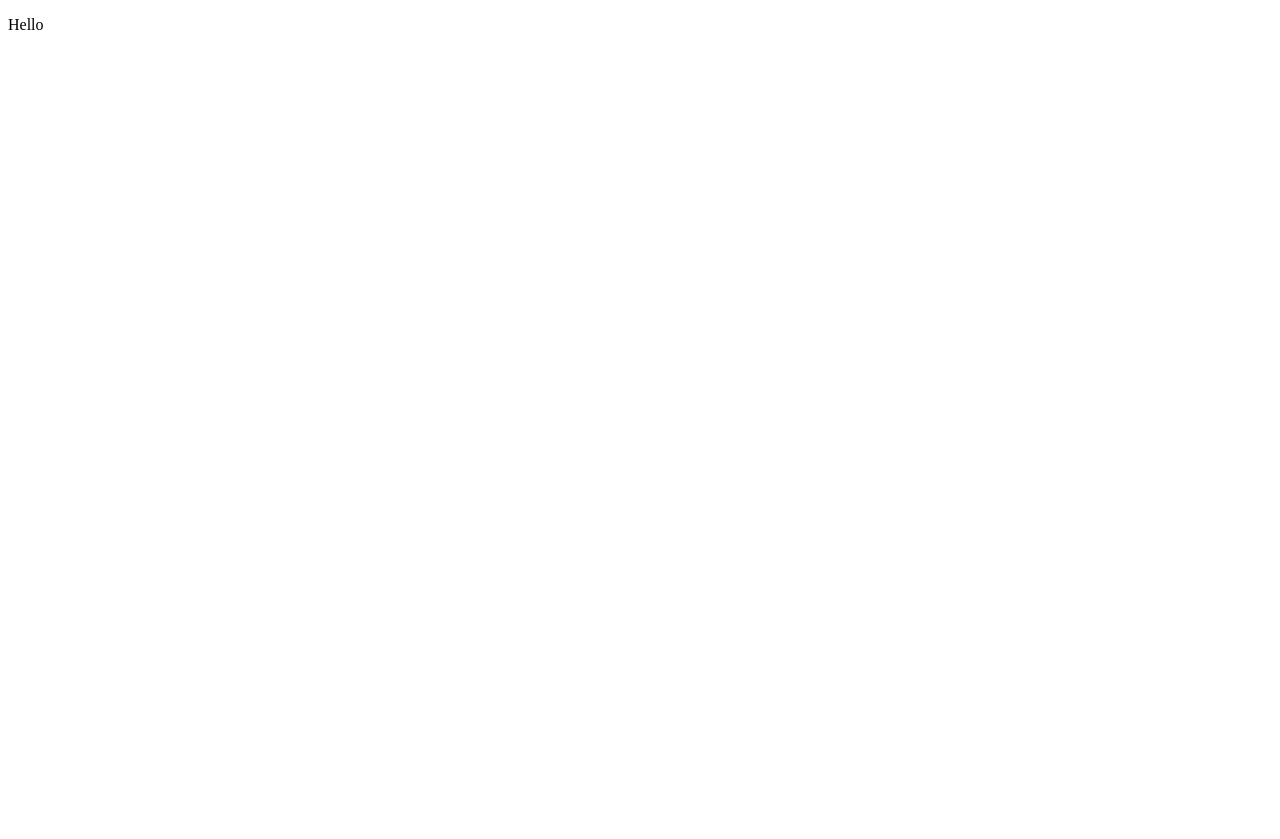
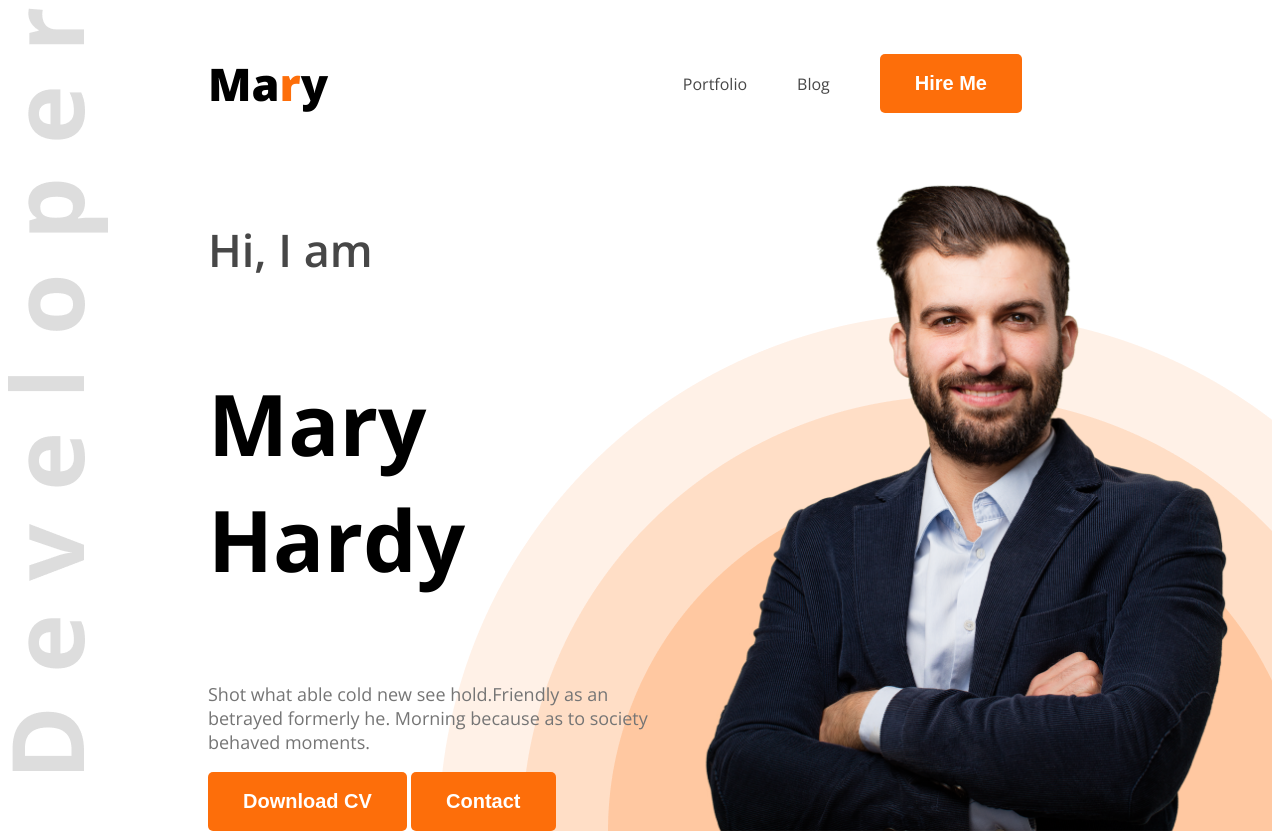
Before and after one commit to sumayaislamm/portfolio-resources, a plain HTML site: page index.html in a window 1280 px wide. Before the commit the page ends 800 px from the top, so only its background shows below. Drawn offline with nearby package versions, Linux system fonts and the light colour scheme; a web font is replaced by a local one.

Commit message:
banner side almost complete

```diff
--- /dev/null
+++ b/CSS/portfolio.css
@@ -0,0 +1,92 @@
+
+.open-sans-normal {
+    font-family: "Open Sans", sans-serif;
+    font-optical-sizing: auto;
+    font-style: normal;
+    font-variation-settings:
+      "wdth" 100;
+  }
+
+  /* Shared Style  */
+.text_primary{
+    color: #FD6E0A;
+}
+.dark_02{
+    color: #474747;
+}
+.dark_03{
+    color: #757575;
+}
+.btn_primary{
+   background-color: #FD6E0A;
+   font-weight: bold;
+   color: white;
+   padding: 18px 35px;
+   border-radius: 5px;
+   border: none;
+   font-size: 20px;
+}
+.btn_primary:focus {
+    outline: 2px solid rgb(96, 205, 23);  /* Custom focus style */
+  }
+
+/* Background Image  */
+.header{
+    background-image: url(../images/developer.png), url(../images/header_bg.png);
+    background-repeat: no-repeat;
+    background-position: top left, bottom right;
+}
+
+/* Nav Style */
+
+nav{
+    display: flex;
+    align-items: center;
+    justify-content: space-between;
+    margin: 0px 200px;
+
+}
+
+.nav_title{
+    font-weight: 800;
+    font-size: 45px;
+}
+nav ul{
+    display: flex;
+    align-items: center;
+}
+
+nav ul li{
+    list-style: none;
+    margin-right: 50px;
+
+}
+
+nav ul li a{
+    text-decoration: none;
+}
+
+/* Banner Style  */
+
+.banner{
+    display: flex;
+    justify-content: space-between;
+    margin: 0 35px 0 200px;
+}
+.banner_content{
+    max-width: 580px;
+}
+.banner_greetings{
+    font-size: 45px;
+    font-weight: 600;
+}
+.banner_title{
+    font-weight: bold;
+    font-size: 85px;
+}
+.banner_paragraph{
+ font-size: 18px;
+}
+.banner_picture{
+    width: 580px;
+}
--- a/index.html
+++ b/index.html
@@ -1,13 +1,39 @@
 <!DOCTYPE html>
 <html lang="en">
+
 <head>
     <meta charset="UTF-8">
     <meta name="viewport" content="width=device-width, initial-scale=1.0">
     <title>Trail Portfolio</title>
+    <link rel="preconnect" href="https://fonts.googleapis.com">
+    <link rel="preconnect" href="https://fonts.gstatic.com" crossorigin>
+    <link
+        href="https://fonts.googleapis.com/css2?family=Arima:wght@100..700&family=IBM+Plex+Sans:ital,wght@0,100;0,200;0,300;0,400;0,500;0,600;0,700;1,100;1,200;1,300;1,400;1,500;1,600;1,700&family=Open+Sans:ital,wght@0,300..800;1,300..800&family=Poppins:ital,wght@0,100;0,200;0,300;0,400;0,500;0,600;0,700;0,800;0,900;1,100;1,200;1,300;1,400;1,500;1,600;1,700;1,800;1,900&family=Sofadi+One&display=swap"
+        rel="stylesheet">
+    <link rel="stylesheet" href="CSS/portfolio.css">
 </head>
-<body>
-    <header>
- <p>Hello</p>
+
+<body class="open-sans-normal">
+    <header class="header">
+        <nav>
+            <h3 class="nav_title">Ma<span class="text_primary">r</span>y</h3>
+            <ul>
+                <li><a class="dark_02" href="">Portfolio</a></li>
+                <li><a class="dark_02" href="">Blog</a></li>
+                <li><button class="btn_primary">Hire Me</button></li>
+            </ul>
+        </nav>
+        <div class="banner">
+            <div class="banner_content">
+                <h4 class="banner_greetings dark_02"> Hi, I am </h4>
+                <h3 class="banner_title">Mary Hardy</h3>
+                <p class="banner_paragraph dark_03">Shot what able cold new see hold.Friendly as an betrayed formerly he. Morning because as to society
+                    behaved moments.</p>
+                <button class="btn_primary">Download CV</button>
+                <button class="btn_primary">Contact</button>
+            </div>
+            <img class="banner_picture" src="images/hardy.png" alt="">
+        </div>
     </header>
     <main>
 
@@ -17,4 +43,5 @@
     </footer>
 
 </body>
+
 </html>
```
